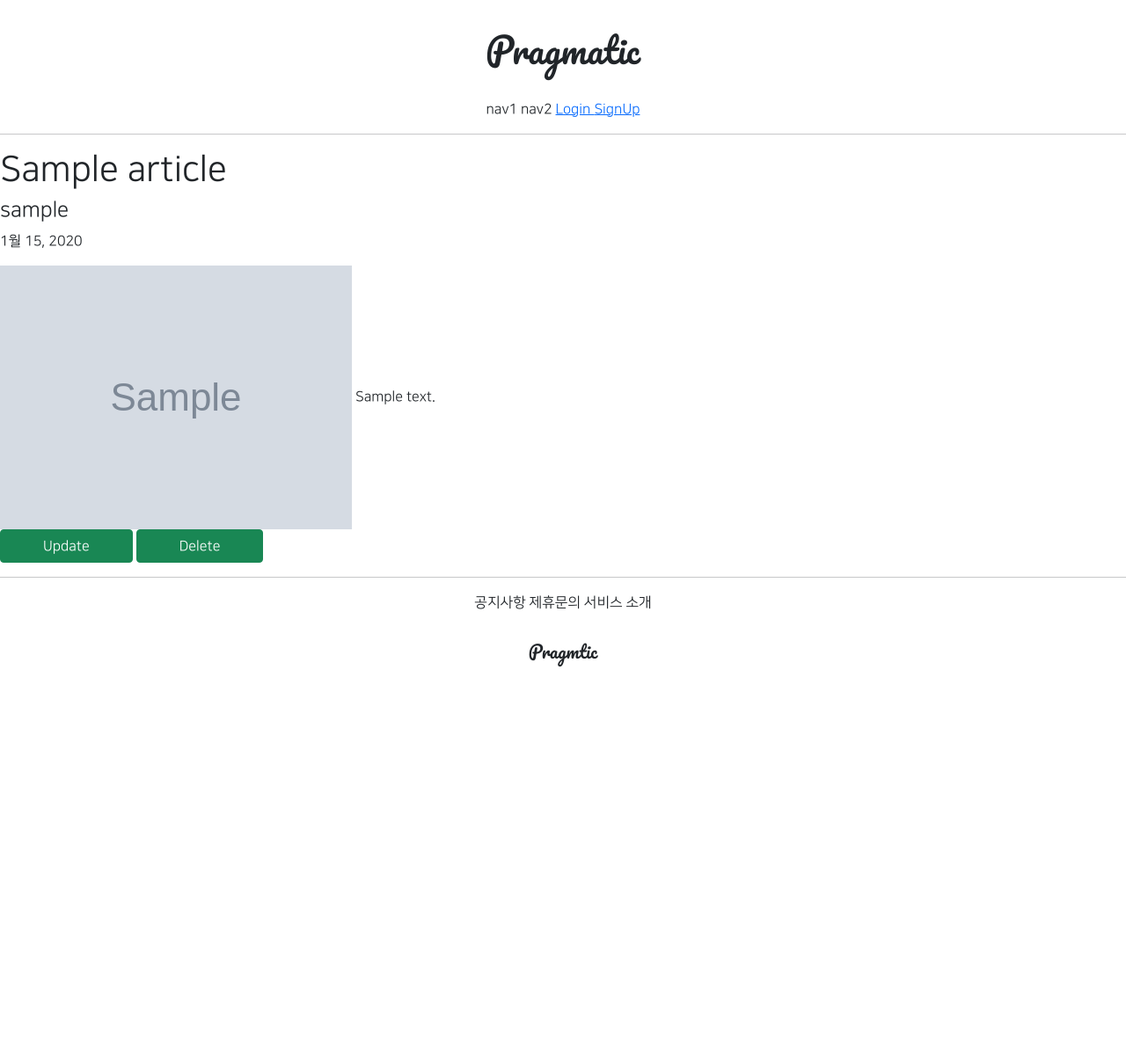
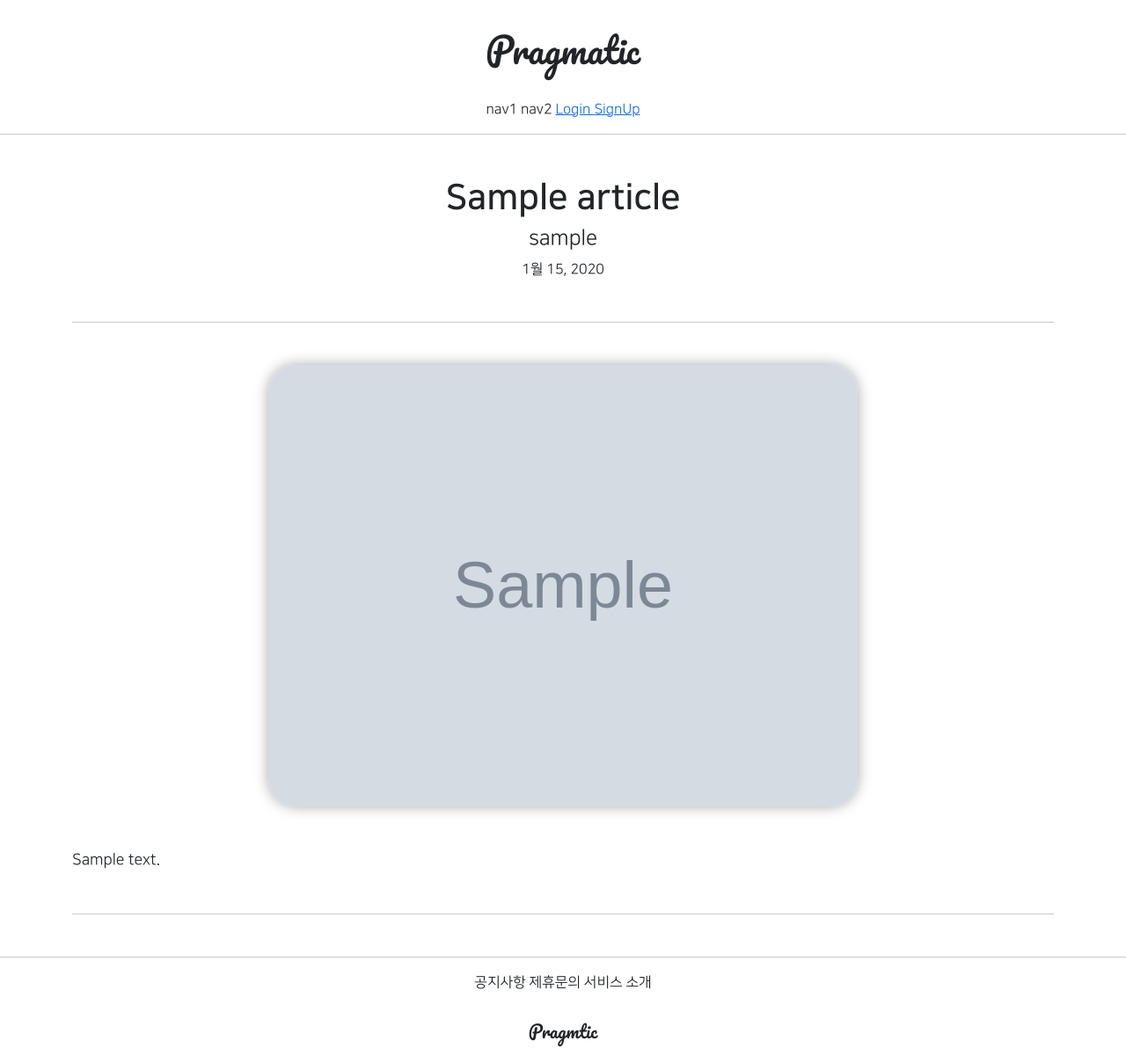
Before and after one commit to ghgh3644/gsgs, a Django app: page /articles/detail/1 in a window 1280 px wide. Shown: the whole page at 88% size. Before the commit the page ends 758 px from the top, so only its background shows below. Run offline with Django 3.2, Linux system fonts and the light colour scheme; tables that the repository leaves empty hold one stand-in row (values such as "Sample post"); grey boxes marked "Sample" are stand-in pictures; parts of the project's set-up code (start-up, migrations or seed data) failed here and were passed over; some libraries are stand-ins or nearby versions.

Commit message:
8/6 3ban class commit 1

```diff
--- a/articleapp/templates/articleapp/detail.html
+++ b/articleapp/templates/articleapp/detail.html
@@ -3,17 +3,26 @@
 {% block content %}
 
 
-    <div>
-        <div>
+    <div class="container text-center">
+        <div class="my-5">
                {#   게시글 제목, 글쓴이, 작성일자         #}
-            <h1>{{ target_article.title }}</h1>
+            <h1 class="NNS_B">{{ target_article.title }}</h1>
             <h4>{{ target_article.writer.profile.nickname }}</h4>
             <p>{{ target_article.created_at }}</p>
         </div>
-        <div>
+
+        <hr>
+
+        <div class="my-5">
                {#   게시글 대표이미지, 글 내용         #}
-            <img src="{{ target_article.image.url }}" alt="">
-            {{ target_article.content }}
+            <img src="{{ target_article.image.url }}"
+                 class="article_image"
+                 alt="">
+            <div class="my-5 article_content">
+                {{ target_article.content }}
+            </div>
+            {% if target_article.writer == user %}
+
             <div>
                 <a href="{% url 'articleapp:update' pk=target_article.pk %}"
                     class="btn btn-success rounded=pill px-5">
@@ -24,6 +33,13 @@
                     Delete
                 </a>
             </div>
+            {% endif %}
+            <div>
+
+                <hr>
+
+            </div>
+                        {# 댓글 내용, 댓글 작성자   #}
         </div>
     </div>
 
--- a/articleapp/views.py
+++ b/articleapp/views.py
@@ -28,6 +28,7 @@ class ArticleDetailView(DetailView):
     model = Article
     context_object_name = 'target_article'
     template_name = 'articleapp/detail.html'
+
 @method_decorator(article_ownership_required, 'get')
 @method_decorator(article_ownership_required, 'post')
 class ArticleUpdateView(UpdateView) :
--- a/static/base.css
+++ b/static/base.css
@@ -41,3 +41,14 @@
 .round_button:hover {
     color: dimgray;
 }
+
+.article_content {
+    text-align :left;
+    font-size: 1.1rem;
+}
+
+.article_image {
+    border-radius: 2rem;
+    width: 60%;
+    box-shadow: 0 0 1rem darkgray;
+}
```
Also changed, not shown: articleapp/migrations/0001_initial.py (added), articleapp/migrations/__init__.py (added).
